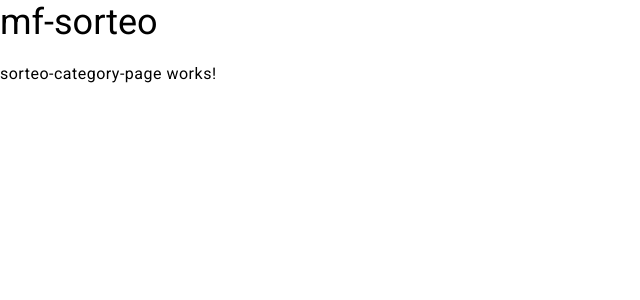
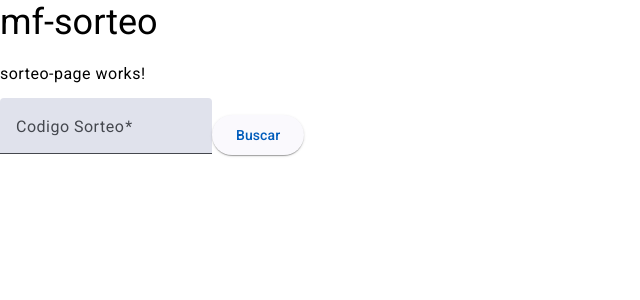
Before and after one commit to ponsianodeloor/mf-sorteo, an Angular app: page /sorteo/all in a window 1280 px wide. Shown: the top 300 px of the page, without its empty margins (0-640 px from the left). Built offline with nearby package versions, Linux system fonts and the light colour scheme.

Commit message:
formulario reactivo para buscar por codigo

```diff
--- a/src/app/sorteo/pages/sorteo-page/sorteo-page.component.html
+++ b/src/app/sorteo/pages/sorteo-page/sorteo-page.component.html
@@ -1 +1,16 @@
 <p>sorteo-page works!</p>
+<form class="example-form" [formGroup]="myForm" (ngSubmit)="findByCode()">
+  <mat-form-field class="example-full-width">
+    <mat-label>Codigo Sorteo</mat-label>
+    <input
+      type="text"
+      matInput
+      formControlName="codigo"
+      placeholder="201809SCP00051"
+    >
+
+    <mat-error *ngIf="isFieldValid('codigo')">Please enter a valid email address</mat-error>
+
+  </mat-form-field>
+  <button mat-raised-button color="primary">Buscar</button>
+</form>
--- a/src/app/sorteo/pages/sorteo-page/sorteo-page.component.ts
+++ b/src/app/sorteo/pages/sorteo-page/sorteo-page.component.ts
@@ -1,10 +1,37 @@
-import { Component } from '@angular/core';
+import {Component, OnInit} from '@angular/core';
+import {FormBuilder, FormGroup, Validators} from "@angular/forms";
 
 @Component({
   selector: 'app-sorteo-page',
   templateUrl: './sorteo-page.component.html',
   styleUrl: './sorteo-page.component.css'
 })
-export class SorteoPageComponent {
+export class SorteoPageComponent implements OnInit {
+
+  public myForm:FormGroup = new FormGroup({});
+
+  constructor(
+    private fb: FormBuilder,
+  ) { }
+
+  ngOnInit(): void {
+    this.myForm = this.fb.group({
+      codigo: ['', [Validators.required]]
+    });
+  }
+
+  isFieldValid(field: string) {
+    return !this.myForm.get(field)?.valid && this.myForm.get(field)?.touched;
+  }
+
+  findByCode() {
+    if (this.myForm.invalid) {
+      this.myForm.markAllAsTouched();
+      return;
+    }
+    console.log(this.myForm.value);
+  }
+
+
 
 }
--- a/src/app/sorteo/sorteo-routing.module.ts
+++ b/src/app/sorteo/sorteo-routing.module.ts
@@ -4,12 +4,13 @@ import {SorteoCategoryPageComponent} from "./pages/category/sorteo-category-page
 import {
   SorteoCategoryAddPageComponent
 } from "./pages/category/sorteo-category-add-page/sorteo-category-add-page.component";
+import {SorteoPageComponent} from "./pages/sorteo-page/sorteo-page.component";
 
 const routes: Routes = [
   {
     path: '',
     children: [
-      { path: 'all', component: SorteoCategoryPageComponent },
+      { path: 'all', component: SorteoPageComponent },
       { path: 'categories', component: SorteoCategoryPageComponent },
       { path: 'categories/add', component: SorteoCategoryAddPageComponent},
       { path: '**', redirectTo: 'all' },
--- a/src/app/sorteo/sorteo.module.ts
+++ b/src/app/sorteo/sorteo.module.ts
@@ -5,6 +5,8 @@ import { SorteoRoutingModule } from './sorteo-routing.module';
 import { SorteoPageComponent } from './pages/sorteo-page/sorteo-page.component';
 import { SorteoCategoryPageComponent } from './pages/category/sorteo-category-page/sorteo-category-page.component';
 import { SorteoCategoryAddPageComponent } from './pages/category/sorteo-category-add-page/sorteo-category-add-page.component';
+import {MaterialModule} from "../material/material.module";
+import {ReactiveFormsModule} from "@angular/forms";
 
 
 @NgModule({
@@ -15,7 +17,9 @@ import { SorteoCategoryAddPageComponent } from './pages/category/sorteo-category
   ],
   imports: [
     CommonModule,
-    SorteoRoutingModule
+    SorteoRoutingModule,
+    MaterialModule,
+    ReactiveFormsModule
   ]
 })
 export class SorteoModule { }
```
Also changed, not shown: src/app/material/material.module.ts (added, +45 -0 lines), src/environments/environment.ts (added, +13 -0 lines).
